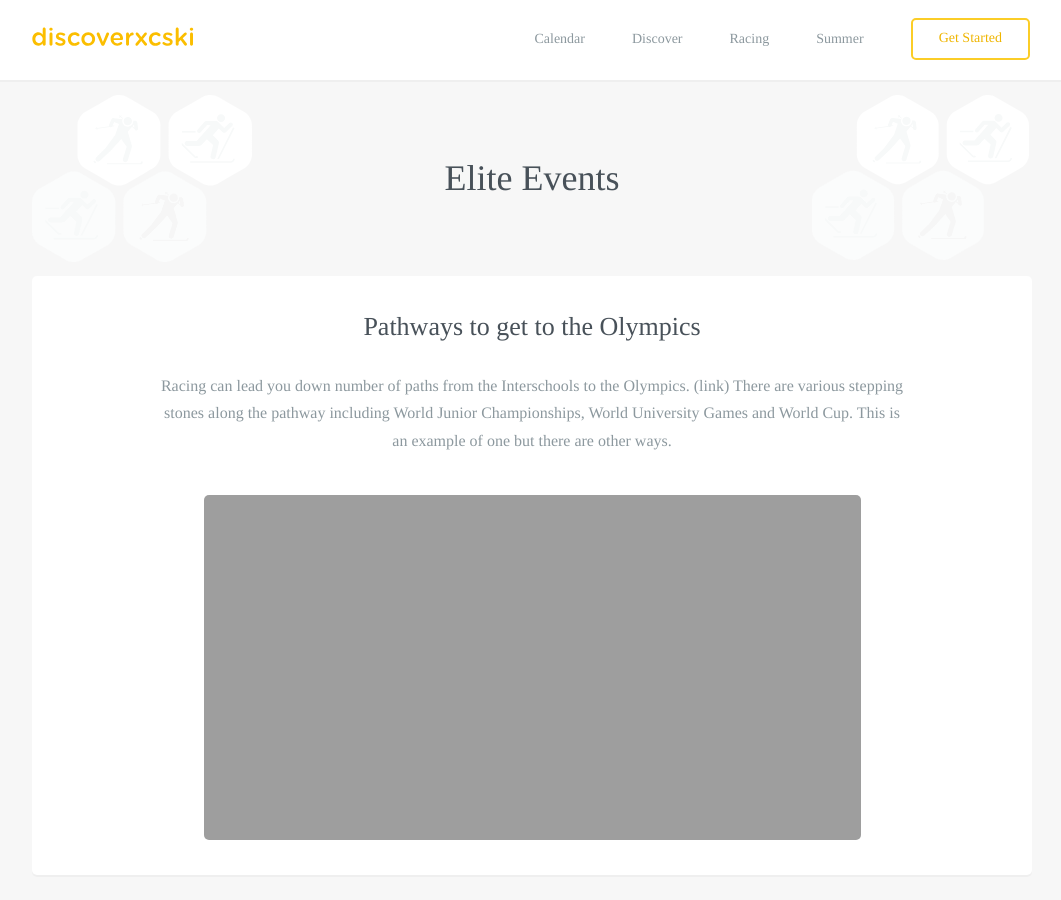
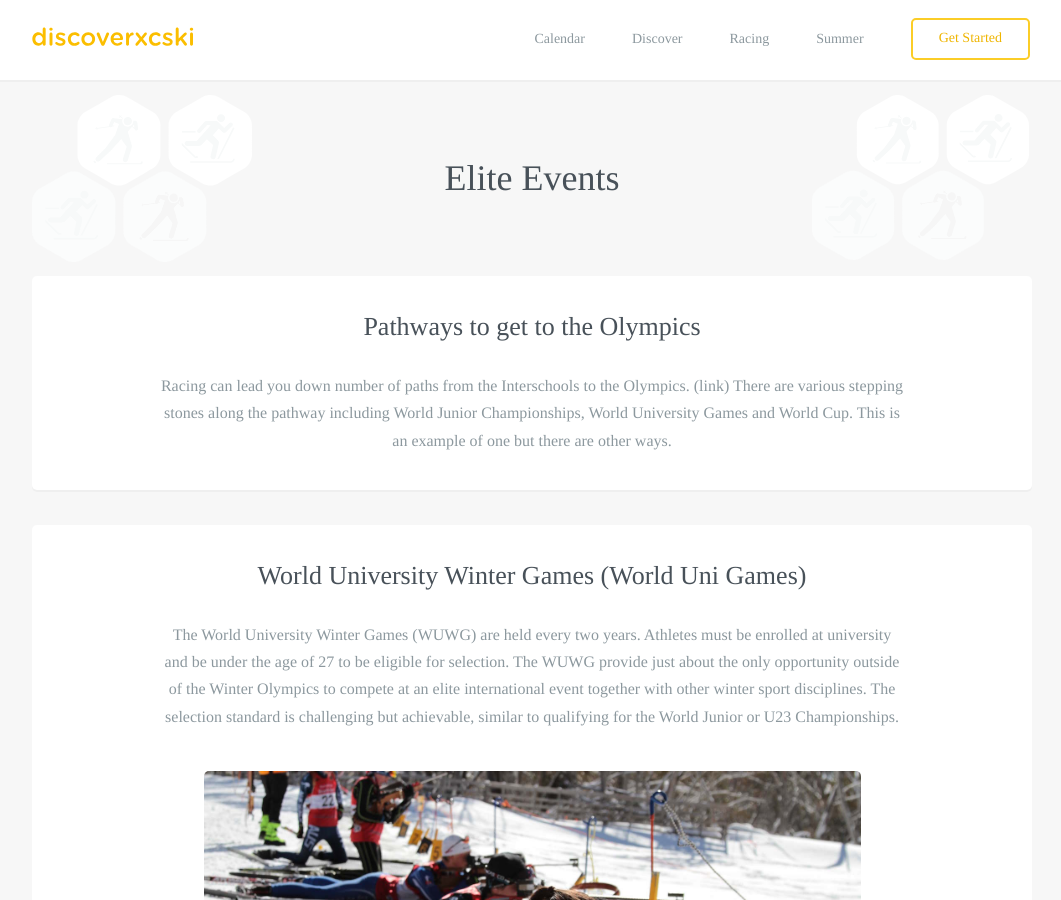
Before and after one commit to robcatto/robcatto.github.io, a Jekyll site: the page built from racing/elite-events/index.html, in a window 1280 px wide and 900 px high. Shown: the whole window, without its empty margins (108-1169 px from the left). Built offline with Jekyll 4.4.1, drawn with Linux system fonts in a browser that asks for light colours; some web fonts are replaced; Markdown is read by kramdown in place of the engine named in the settings.

Commit message:
Update index.html

```diff
--- a/racing/elite-events/index.html
+++ b/racing/elite-events/index.html
@@ -51,11 +51,7 @@ layout: default
                 <h3>Pathways to get to the Olympics</h3>
                 <p>Racing can lead you down number of paths from the Interschools to the Olympics.  (link) There are various stepping stones along the pathway including World Junior Championships, World University Games and World Cup.  This is an example of one but there are other ways.
                 </p>
-                <div class="one">
-                <div class="onelarge centered" style="
-                background-image: url(http://www.discoverxcski.com/images/biathlon-introduction.jpg);
-                background-size: cover;
-                "></div>
+
                 </section>
 
 
```
